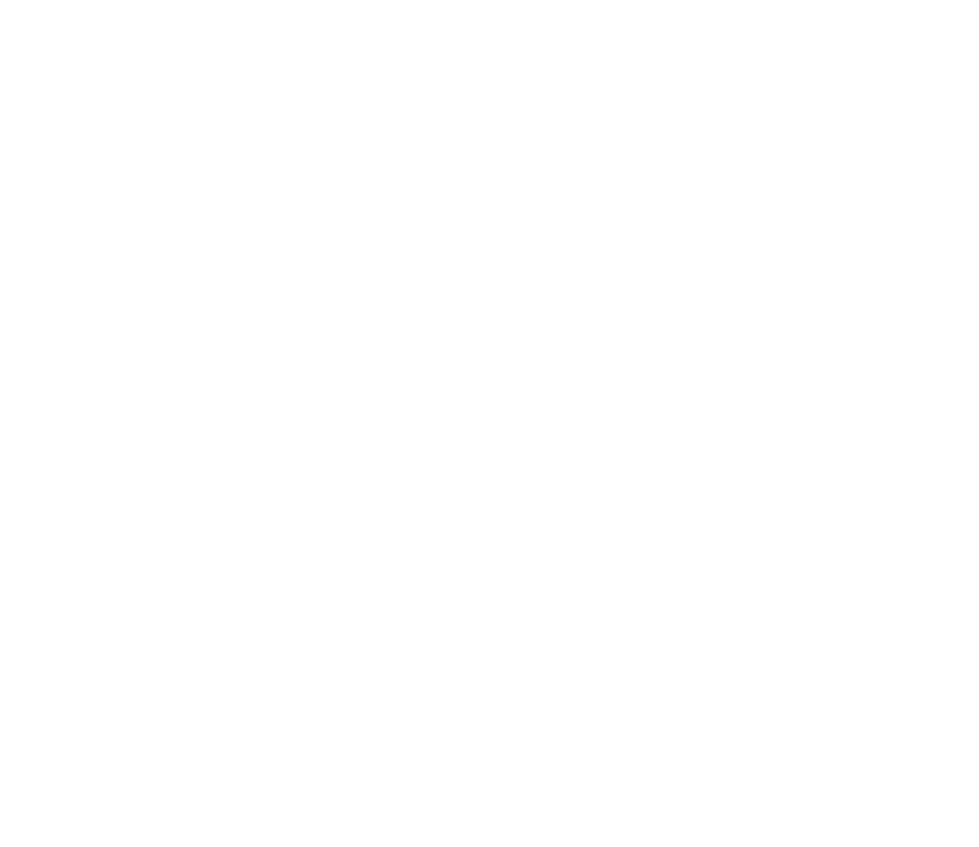
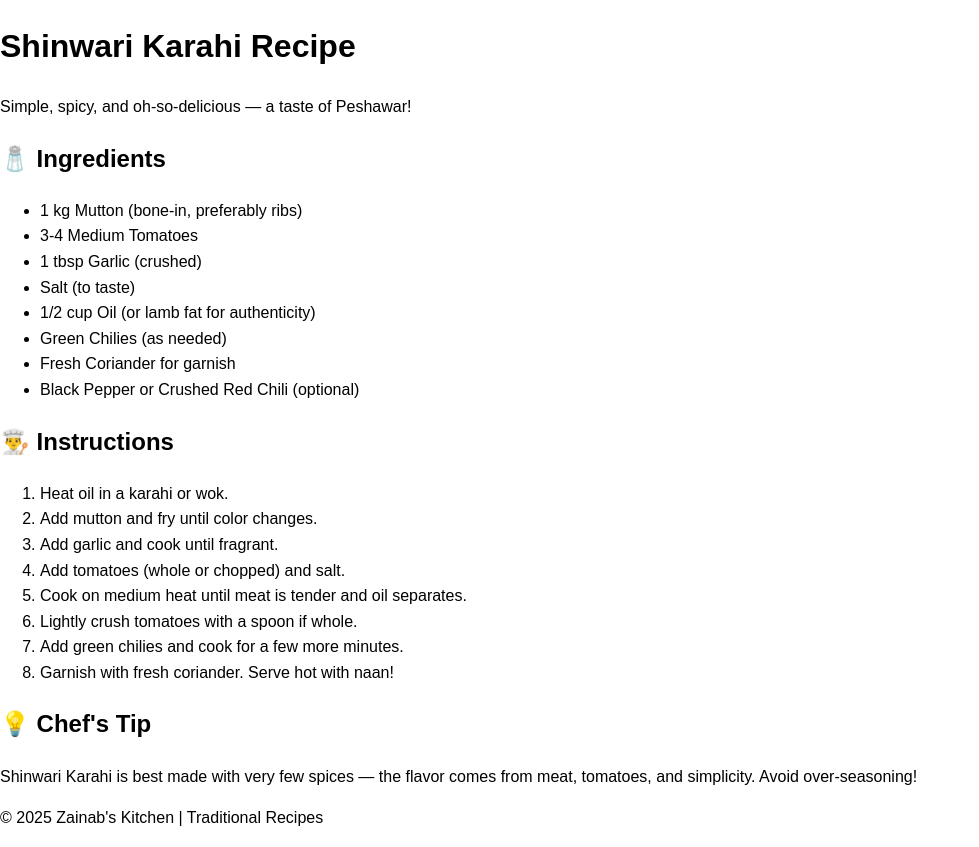
Before and after one commit to Zainab-hash87/Assesment1-Set-Exercises-Zainabafzal, a plain HTML site: page Chapter-1-Introduction to HTML and CSS/Exercises/bonus.html in a window 1280 px wide. Shown: the whole page, without its empty margins (0-979 px from the left). Before the commit the page ends 800 px from the top, so only its background shows below. Drawn offline with Linux system fonts and the light colour scheme; files that its build step writes are made by us from their sources.

Commit message:
Update bonus.html

```diff
--- a/Chapter-1-Introduction to HTML and CSS/Exercises/bonus.html
+++ b/Chapter-1-Introduction to HTML and CSS/Exercises/bonus.html
@@ -3,9 +3,52 @@
 <head>
     <meta charset="UTF-8">
     <meta name="viewport" content="width=device-width, initial-scale=1.0">
-    <title>Document</title>
+    <title>Shinwari Karahi Recipe</title>
+    <link rel="stylesheet" href="style.css">
 </head>
 <body>
+    <header>
+        <h1>Shinwari Karahi Recipe</h1>
+        <p>Simple, spicy, and oh-so-delicious — a taste of Peshawar!</p>
+    </header>
 
+    <main>
+        <section class="ingredients">
+            <h2>🧂 Ingredients</h2>
+            <ul>
+                <li>1 kg Mutton (bone-in, preferably ribs)</li>
+                <li>3-4 Medium Tomatoes</li>
+                <li>1 tbsp Garlic (crushed)</li>
+                <li>Salt (to taste)</li>
+                <li>1/2 cup Oil (or lamb fat for authenticity)</li>
+                <li>Green Chilies (as needed)</li>
+                <li>Fresh Coriander for garnish</li>
+                <li>Black Pepper or Crushed Red Chili (optional)</li>
+            </ul>
+        </section>
+
+        <section class="instructions">
+            <h2>👨‍🍳 Instructions</h2>
+            <ol>
+                <li>Heat oil in a karahi or wok.</li>
+                <li>Add mutton and fry until color changes.</li>
+                <li>Add garlic and cook until fragrant.</li>
+                <li>Add tomatoes (whole or chopped) and salt.</li>
+                <li>Cook on medium heat until meat is tender and oil separates.</li>
+                <li>Lightly crush tomatoes with a spoon if whole.</li>
+                <li>Add green chilies and cook for a few more minutes.</li>
+                <li>Garnish with fresh coriander. Serve hot with naan!</li>
+            </ol>
+        </section>
+
+        <section class="tip">
+            <h2>💡 Chef's Tip</h2>
+            <p>Shinwari Karahi is best made with very few spices — the flavor comes from meat, tomatoes, and simplicity. Avoid over-seasoning!</p>
+        </section>
+    </main>
+
+    <footer>
+        <p>&copy; 2025 Zainab's Kitchen | Traditional Recipes</p>
+    </footer>
 </body>
 </html>
```
